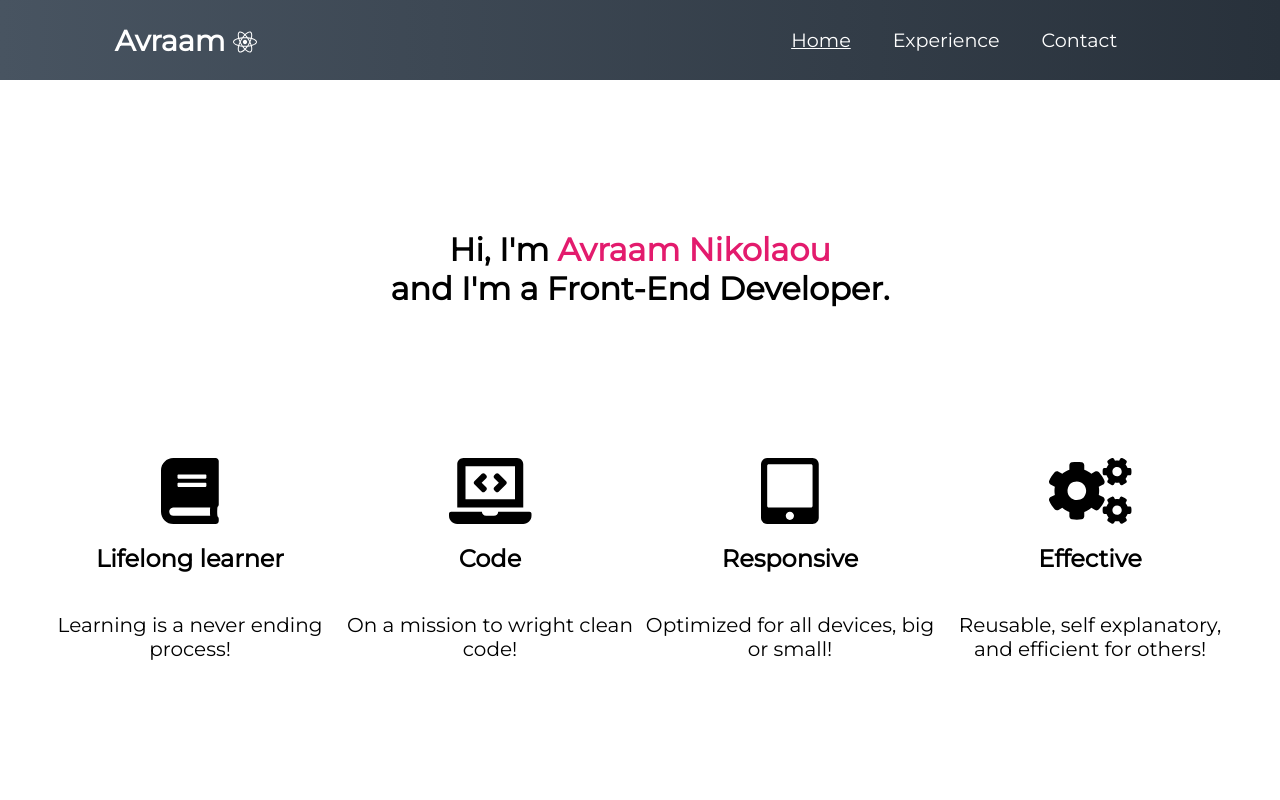
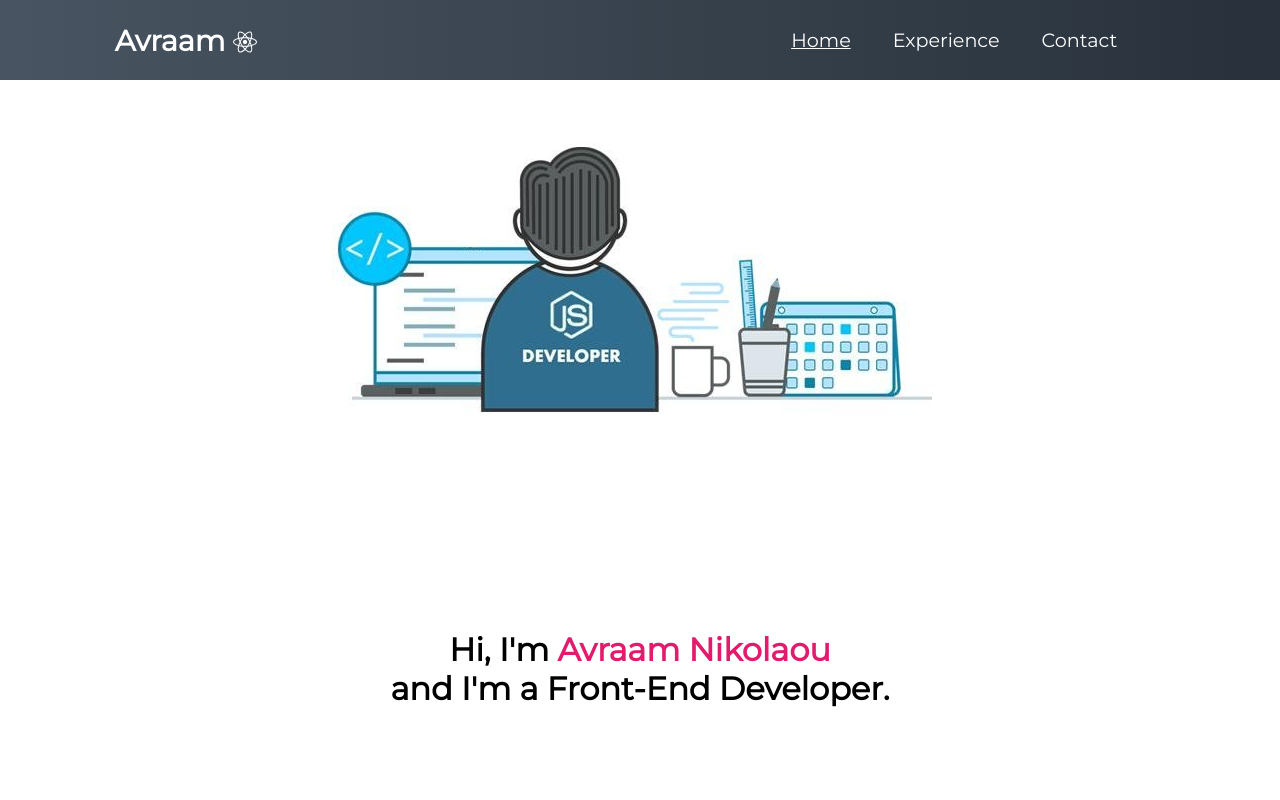
Before and after one commit to avnikolaou/portfolio, a React (Create React App) app: page / in a window 1280 px wide. Shown: the top 800 px of the page. Built offline with nearby package versions, Linux system fonts and the light colour scheme.

Commit message:
feat: home page baner

```diff
--- a/src/components/Home/Home.js
+++ b/src/components/Home/Home.js
@@ -16,7 +16,15 @@ const Home = () => {
 
     return (
         <div className={'home-container'}>
+            <div className={'banner'}>
+                <div className={'banner-image'}>
+
+                </div>
+            </div>
+
             <div className={'home-container__inner'}>
+
+
                 <div className={'title'}>
                    <h1>
                        Hi, I'm <span>Avraam Nikolaou</span>
--- a/src/styles/components/_home.scss
+++ b/src/styles/components/_home.scss
@@ -2,6 +2,14 @@
     .home-container__inner {
         margin: auto;
         max-width: 1200px;
+    }
+
+    .banner {
+        .banner-image {
+            height: 50vh;
+            background-size: cover;
+            background: url('../../assets/js-dev.jpg') no-repeat center;
+        }
     }
 
     .title {
```
Also changed, not shown: src/assets/js-dev.jpg (added).
